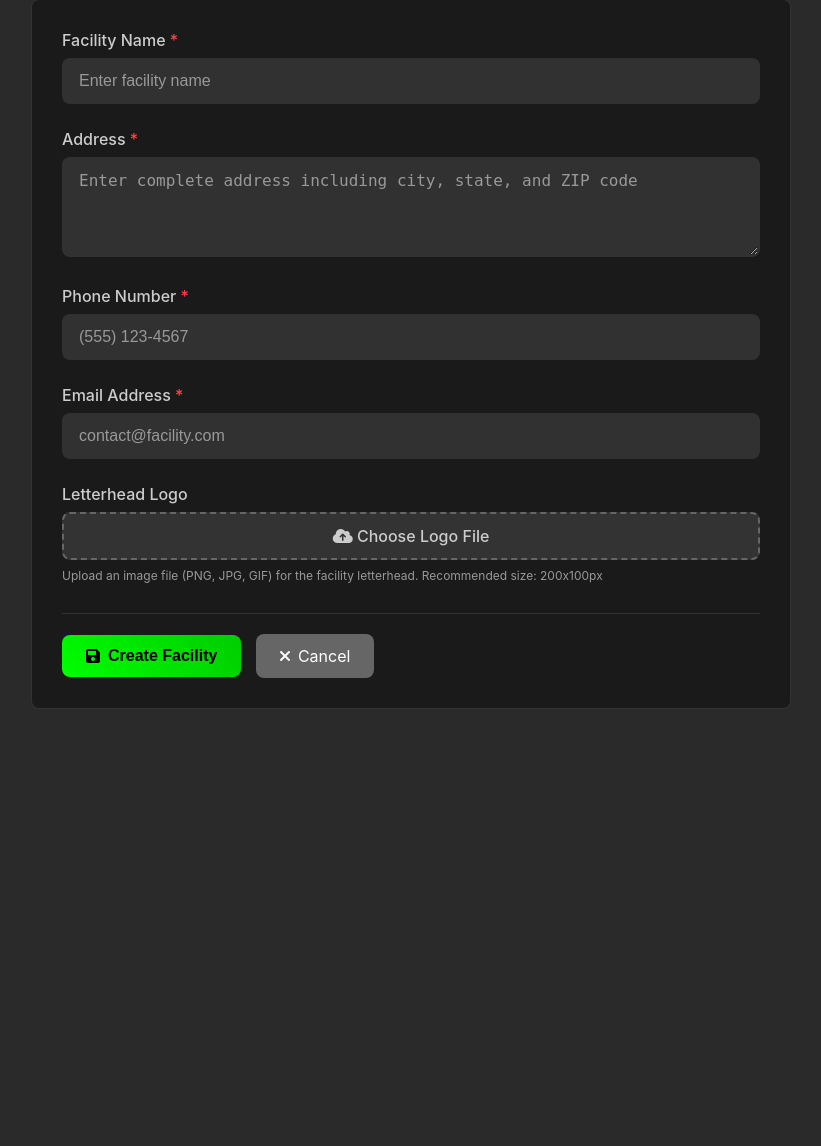
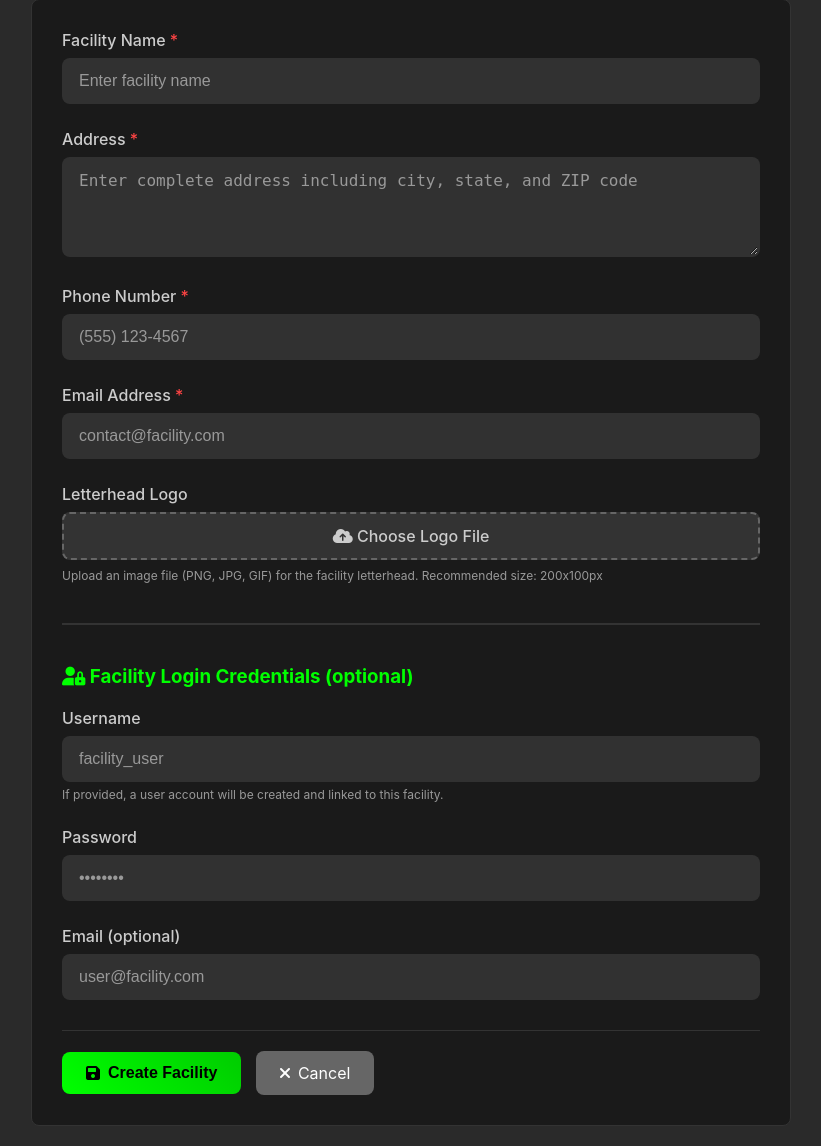
Before and after one commit to waiting-to-be-named/new_noctis, a Django app: page /viewer/admin/facilities/new/ in a window 1280 px wide. Shown: the part 169-1315 px from the top of the page, without its empty margins (229-1050 px from the left). Before the commit the page ends 877 px from the top, so only its background shows below. Run offline with Django 5.2, Linux system fonts and the light colour scheme; a user stored in the database is signed in.

Commit message:
Add facility staff login, 3D reconstruction dropdown, and facility deletion
Co-authored-by: mwangimuriuki092 <mwangimuriuki092@gmail.com>

```diff
--- a/templates/admin/facility_form.html
+++ b/templates/admin/facility_form.html
@@ -314,6 +314,28 @@
                     <div class="helptext">Upload an image file (PNG, JPG, GIF) for the facility letterhead. Recommended size: 200x100px</div>
                 </div>
 
+                <!-- NEW: Facility staff login credentials -->
+                <hr style="border:1px solid #333; margin:40px 0;">
+                <h3 style="color:#00ff00; margin-bottom:20px;">
+                    <i class="fas fa-user-lock"></i> Facility Login Credentials (optional)
+                </h3>
+
+                <div class="form-group">
+                    <label for="id_staff_username">Username</label>
+                    <input type="text" name="staff_username" id="id_staff_username" class="form-control" placeholder="facility_user">
+                    <div class="helptext">If provided, a user account will be created and linked to this facility.</div>
+                </div>
+
+                <div class="form-group">
+                    <label for="id_staff_password">Password</label>
+                    <input type="password" name="staff_password" id="id_staff_password" class="form-control" placeholder="••••••••">
+                </div>
+
+                <div class="form-group">
+                    <label for="id_staff_email">Email (optional)</label>
+                    <input type="email" name="staff_email" id="id_staff_email" class="form-control" placeholder="user@facility.com">
+                </div>
+
                 <div class="form-actions">
                     <button type="submit" class="btn btn-primary">
                         <i class="fas fa-save"></i>
--- a/templates/admin/facility_list.html
+++ b/templates/admin/facility_list.html
@@ -257,6 +257,9 @@
                             <a href="{% url 'viewer:facility_edit' facility.pk %}" class="btn btn-edit">
                                 <i class="fas fa-edit"></i> Edit
                             </a>
+                            <a href="{% url 'viewer:facility_delete' facility.pk %}" class="btn btn-secondary" style="margin-left:6px;" onclick="return confirm('Are you sure you want to delete this facility? All associated data will be removed.');">
+                                <i class="fas fa-trash"></i> Delete
+                            </a>
                         </td>
                     </tr>
                     {% endfor %}
--- a/templates/worklist/facility_worklist.html
+++ b/templates/worklist/facility_worklist.html
@@ -116,6 +116,9 @@
             <div class="header-actions">
                 <button class="btn btn-view" onclick="window.location.href='/worklist/'">
                     <i class="fas fa-arrow-left"></i> Back to Main Worklist
+                </button>
+                <button class="btn btn-secondary" onclick="window.location.href='{% url 'logout' %}'" style="margin-left:10px;">
+                    <i class="fas fa-sign-out-alt"></i> Logout
                 </button>
             </div>
         </div>
--- a/viewer/models.py
+++ b/viewer/models.py
@@ -27,6 +27,27 @@ class Facility(models.Model):
 
     def __str__(self):
         return self.name
+
+# -- NEW CODE: FacilityStaff model to map a login user to their Facility --
+class FacilityStaff(models.Model):
+    """Link a Django auth ``User`` to a ``Facility`` so that we can easily check
+    which facility a logged-in user belongs to.  The reverse relation
+    ``user.facility_staff`` is relied upon in multiple views (viewer & worklist) –
+    adding this model makes those look-ups work out of the box.
+    Only non-admin users that upload or review their own studies will be added
+    to this table.
+    """
+
+    user = models.OneToOneField(User, on_delete=models.CASCADE, related_name="facility_staff")
+    facility = models.ForeignKey(Facility, on_delete=models.CASCADE, related_name="staff_members")
+    created_at = models.DateTimeField(auto_now_add=True)
+
+    class Meta:
+        verbose_name_plural = "Facility staff"
+        unique_together = ("user", "facility")
+
+    def __str__(self):
+        return f"{self.user.username} – {self.facility.name}"
 
 
 class DicomStudy(models.Model):
--- a/viewer/urls.py
+++ b/viewer/urls.py
@@ -12,6 +12,7 @@ urlpatterns = [
     path('admin/facilities/', views.FacilityListView.as_view(), name='facility_list'),
     path('admin/facilities/new/', views.FacilityCreateView.as_view(), name='facility_create'),
     path('admin/facilities/<int:pk>/edit/', views.FacilityUpdateView.as_view(), name='facility_edit'),
+    path('admin/facilities/<int:pk>/delete/', views.facility_delete, name='facility_delete'),
     path('admin/radiologists/', views.RadiologistListView.as_view(), name='radiologist_list'),
     path('admin/radiologists/new/', views.create_radiologist, name='radiologist_create'),
 
--- a/viewer/views.py
+++ b/viewer/views.py
@@ -21,7 +21,7 @@ from datetime import datetime
 import numpy as np
 from .models import (
     DicomStudy, DicomSeries, DicomImage, Measurement, Annotation,
-    Facility, Report, WorklistEntry, AIAnalysis, Notification
+    Facility, Report, WorklistEntry, AIAnalysis, Notification, FacilityStaff
 )
 from django.contrib.auth.models import Group
 from .serializers import DicomStudySerializer, DicomImageSerializer
@@ -141,8 +141,41 @@ class FacilityCreateView(AdminRequiredMixin, CreateView):
     success_url = reverse_lazy('viewer:facility_list')
 
     def form_valid(self, form):
+        response = super().form_valid(form)
+
+        # ------------------------------------------------------------------
+        # OPTIONAL: create a login account for the facility right away.
+        # The admin UI posts extra fields ``staff_username`` & ``staff_password``.
+        # If they are provided we will create a basic Django user and link it to
+        # the newly-created facility through the FacilityStaff helper model.
+        # ------------------------------------------------------------------
+        staff_username = self.request.POST.get('staff_username')
+        staff_password = self.request.POST.get('staff_password')
+        staff_email = self.request.POST.get('staff_email')
+
+        if staff_username and staff_password:
+            if User.objects.filter(username=staff_username).exists():
+                messages.warning(
+                    self.request,
+                    f'User "{staff_username}" already exists – skipped automatic account creation.'
+                )
+            else:
+                user = User.objects.create_user(
+                    username=staff_username,
+                    password=staff_password,
+                    email=staff_email or form.instance.email  # fall back to facility email
+                )
+
+                # link with FacilityStaff
+                FacilityStaff.objects.create(user=user, facility=form.instance)
+
+                messages.success(
+                    self.request,
+                    f'Login account "{staff_username}" created for facility.'
+                )
+
         messages.success(self.request, f'Facility "{form.instance.name}" created successfully.')
-        return super().form_valid(form)
+        return response
 
 
 class FacilityUpdateView(AdminRequiredMixin, UpdateView):
@@ -1743,3 +1776,25 @@ def create_system_error_notification(error_message, user=None):
             )
     except Exception as e:
         print(f"Error creating system error notification: {e}")
+
+
+def facility_delete(request, pk):
+    """Admin-only: delete a facility and any linked staff accounts."""
+    if not (request.user.is_authenticated and request.user.is_superuser):
+        return redirect('login')
+
+    facility = get_object_or_404(Facility, pk=pk)
+
+    # Collect related FacilityStaff accounts so we can remove them also
+    staff_members = FacilityStaff.objects.filter(facility=facility)
+    for staff in staff_members:
+        # delete the linked user first (to avoid orphans)
+        user = staff.user
+        staff.delete()
+        user.delete()
+
+    facility_name = facility.name
+    facility.delete()
+
+    messages.success(request, f'Facility "{facility_name}" and related user accounts deleted.')
+    return redirect('viewer:facility_list')
```
Also changed, not shown: templates/dicom_viewer/viewer.html (+47 -4 lines), viewer/admin.py (+8 -1 lines).
